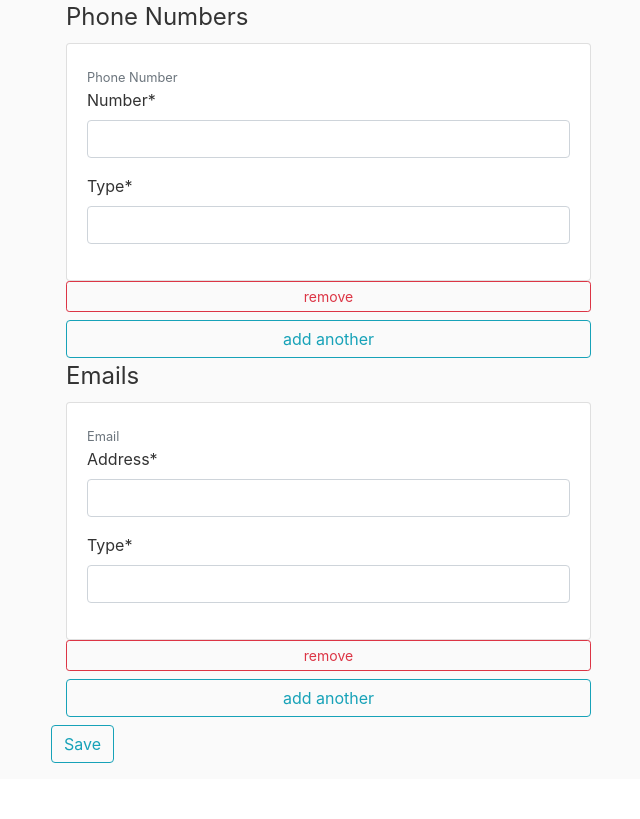
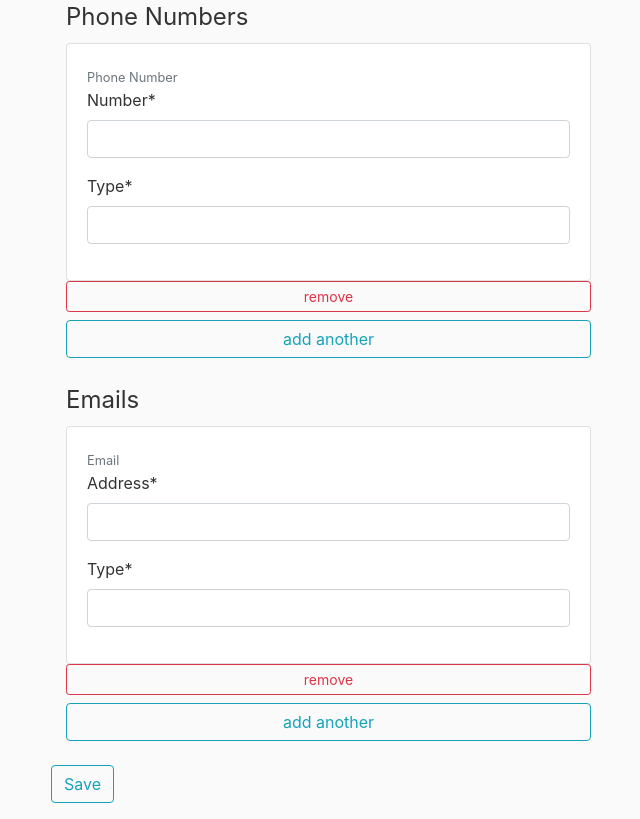
Before and after one commit to TobKed/contact_box, a Django app: page /person/new/ in a window 1280 px wide. Shown: the part 632-1451 px from the top of the page, without its empty margins (34-674 px from the left). Before the commit the page ends 1395 px from the top, so only its background shows below. Run offline with Django 3.2, Linux system fonts and the light colour scheme; the visitor is signed in with stand-in values (Sample User, id 1); some libraries are stand-ins or nearby versions.

Commit message:
update person_form

```diff
--- a/src/contacts/templates/contacts/person_form.html
+++ b/src/contacts/templates/contacts/person_form.html
@@ -9,7 +9,7 @@
                 {{ form|crispy }}
             </fieldset>
 
-            <fieldset class="col-md-6">
+            <fieldset class="col-md-6 mb-4">
                 <legend>Phone Numbers</legend>
                 {{ phone_form.management_form }}
                 {{ phone_form.non_form_errors }}
@@ -27,7 +27,7 @@
                 {% endfor %}
             </fieldset>
 
-            <fieldset class="col-md-6">
+            <fieldset class="col-md-6 mb-4">
                 <legend>Emails</legend>
                 {{ email_form.management_form }}
                 {{ email_form.non_form_errors }}
```
